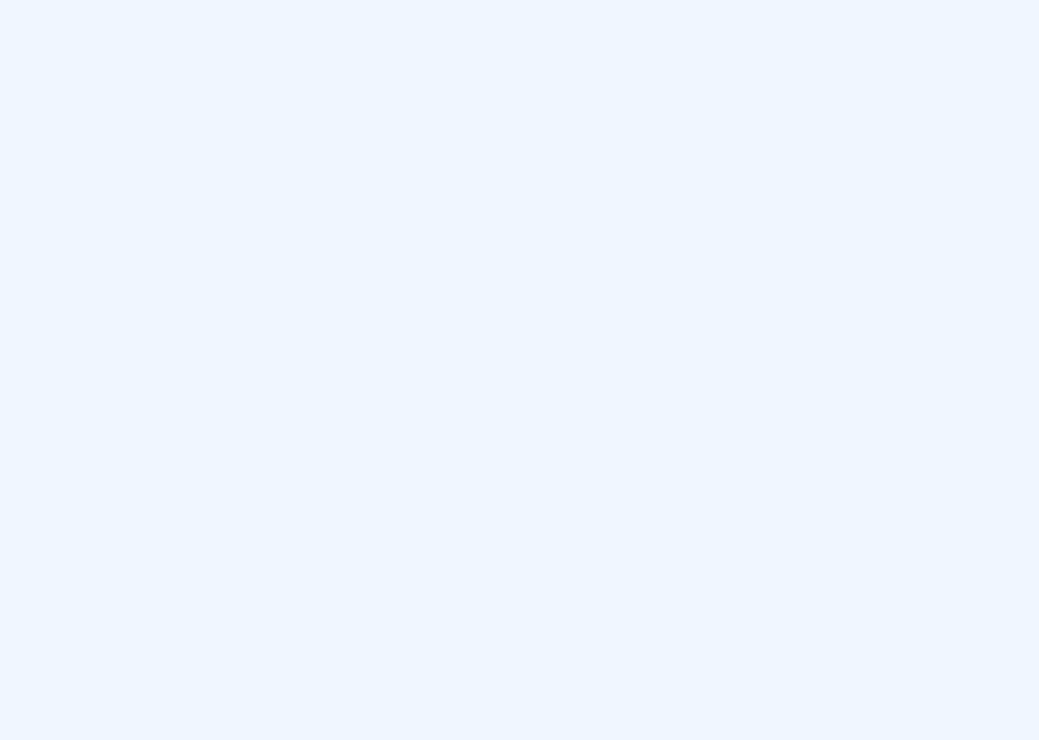
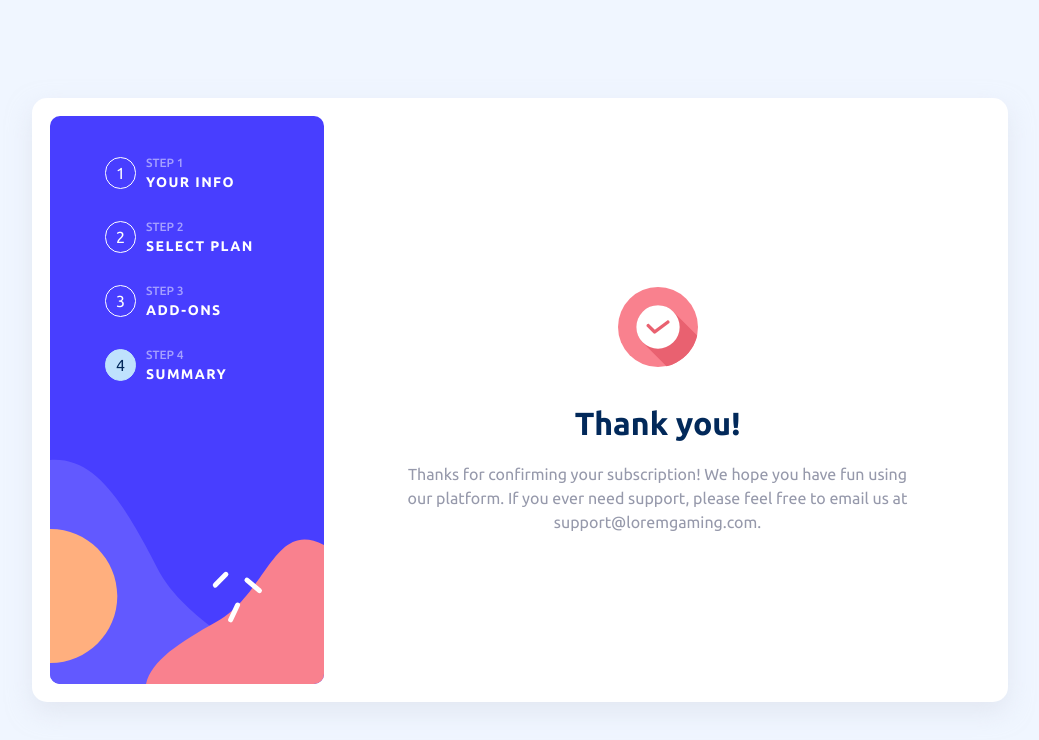
Before and after one commit to siccoo/clan-fe-test, a React (Create React App) app in the folder multi-step-form/: page /thank-you in a window 1280 px wide. Before the commit this address had no page. Shown: the top 740 px of the page, without its empty margins (120-1159 px from the left). Built offline with nearby package versions, Linux system fonts and the light colour scheme; the HTML template or start-up script is replaced by a standard one.

Commit message:
step5 ui updates completed

```diff
--- a/multi-step-form/src/App.js
+++ b/multi-step-form/src/App.js
@@ -1,5 +1,5 @@
 import { BrowserRouter, Routes, Route } from "react-router-dom";
-import { StepOne, StepTwo, StepThree, StepFour } from "./pages";
+import { StepOne, StepTwo, StepThree, StepFour, StepFive } from "./pages";
 
 function App() {
   return (
@@ -10,6 +10,7 @@ function App() {
           <Route path="/select-plan" element={<StepTwo />} />
           <Route path="/add-ons" element={<StepThree />} />
           <Route path="/summary" element={<StepFour />} />
+          <Route path="/thank-you" element={<StepFive />} />
         </Routes>
       </BrowserRouter>
     </div>
--- a/multi-step-form/src/index.css
+++ b/multi-step-form/src/index.css
@@ -626,6 +626,34 @@ input:checked + .slider:before {
 }
 
 /******************************************/
+/* Step5 Page */
+.thankYouContainer {
+  display: flex;
+  flex-direction: column;
+  align-items: center;
+  justify-content: center;
+  padding: 40px 80px 20px 80px;
+}
+
+.thankYouContainer a {
+  cursor: default;
+}
+
+.thankYouStepHeader {
+  font-weight: 700;
+  font-size: 32px;
+  color: var(--marine_blue);
+  margin: 35px 0 20px 0;
+}
+
+.thankYouStepSubText {
+  text-align: center;
+  color: var(--cool_gray);
+  margin: 0;
+  line-height: 24px;
+}
+
+/******************************************/
 @media screen and (max-width: 992px) {
   .mobileTopBar {
     display: block;
@@ -780,6 +808,22 @@ input:checked + .slider:before {
   }
 
   /******************************************/
+  /* Step5 Page */
+
+  .thankYouContainer {
+    padding: 60px 25px 80px;
+  }
+
+  .thankYouContainer svg {
+    transform: scale(0.7);
+  }
+
+  .thankYouStepHeader {
+    font-size: 24px;
+    margin: 15px 0 15px 0;
+  }
+
+  /******************************************/
 
   .desktopBtnContainer {
     display: none;
--- a/multi-step-form/src/pages/StepFive/index.jsx
+++ b/multi-step-form/src/pages/StepFive/index.jsx
@@ -1,8 +1,65 @@
-import React from 'react'
+import React from 'react';
+import { ReactComponent as ThankYouIcon } from "./icon-thank-you.svg";
 
 const StepFive = () => {
   return (
-    <div>Welcome to Step Five</div>
+    <>
+      <div className="mobileTopBar">
+        <div className="mobileTopBarContainer">
+          <span className="numberCircle">1</span>
+          <span className="numberCircle">2</span>
+          <span className="numberCircle">3</span>
+          <span className="numberCircle active">4</span>
+        </div>
+      </div>
+      <div className="mainContainer">
+        <div className="desktopSideBar">
+          <div className="desktopSideBarContainer">
+            <div className="step1Container">
+              <span className="numberCircle">1</span>
+              <div className="desktopSideBarTextContainer">
+                <p className="desktopSideBarHeader">step 1</p>
+                <p className="desktopSideBarText">your info</p>
+              </div>
+            </div>
+            <div className="step2Container">
+              <span className="numberCircle">2</span>
+              <div className="desktopSideBarTextContainer">
+                <p className="desktopSideBarHeader">step 2</p>
+                <p className="desktopSideBarText">select plan</p>
+              </div>
+            </div>
+            <div className="step3Container">
+              <span className="numberCircle">3</span>
+              <div className="desktopSideBarTextContainer">
+                <p className="desktopSideBarHeader">step 3</p>
+                <p className="desktopSideBarText">add-ons</p>
+              </div>
+            </div>
+            <div className="step4Container">
+              <span className="numberCircle active">4</span>
+              <div className="desktopSideBarTextContainer">
+                <p className="desktopSideBarHeader">step 4</p>
+                <p className="desktopSideBarText">summary</p>
+              </div>
+            </div>
+          </div>
+        </div>
+        <div className="mainContent">
+          <div className="thankYouContainer">
+            <a href="/">
+              <ThankYouIcon />
+            </a>
+            <h1 className="thankYouStepHeader">Thank you!</h1>
+            <p className="thankYouStepSubText">
+              Thanks for confirming your subscription! We hope you have fun
+              using our platform. If you ever need support, please feel free to
+              email us at support@loremgaming.com.
+            </p>
+          </div>
+        </div>
+      </div>
+    </>
   )
 }
 
```
Also changed, not shown: multi-step-form/src/pages/StepFive/icon-thank-you.svg (added).
